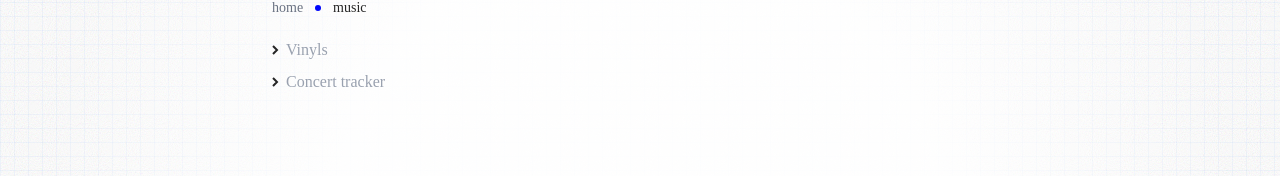
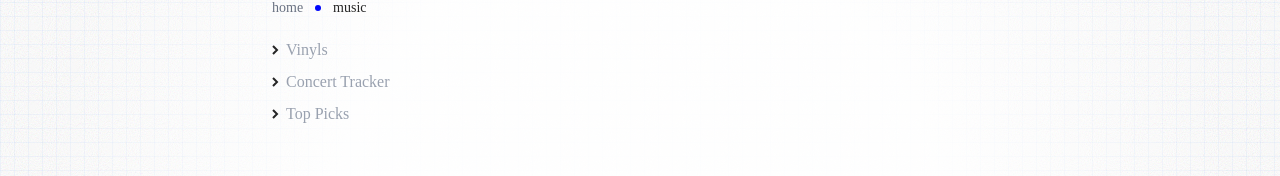
Before and after one commit to damtzi/damitzi.com, a SvelteKit app: page /music in a window 1280 px wide. Shown: the part 166-342 px from the top of the page. Built offline with nearby package versions, Linux system fonts and the light colour scheme.

Commit message:
chore: Use 'let' instead of 'const' for page props

```diff
--- a/src/routes/(site)/+page.svelte
+++ b/src/routes/(site)/+page.svelte
@@ -6,7 +6,7 @@
     import VinylPng from '$lib/assets/images/black-vinyl.png';
     import CdPng from '$lib/assets/images/clear-cd.png';
 
-    const { data }: PageProps = $props();
+    let { data }: PageProps = $props();
 
     const socialLinks = [
         { href: 'https://github.com/damtzi', text: 'github' },
@@ -46,8 +46,8 @@
             privacy and security at every step.
         </p>
         <p>
-            In my spare time, I am keeping up with the NBA, listening to <a href="/music" class="text-gray-400 transition-colors duration-150 ease-out hover:text-pure-blue hover:cursor-pointer">music</a>, running
-            and baking <a href="/bread" class="text-gray-400 transition-colors duration-150 ease-out hover:text-pure-blue hover:cursor-pointer">bread</a>.
+            In my spare time, I am keeping up with the NBA, listening to <a href="/music" class="text-gray-400 transition-colors duration-150 ease-out hover:text-pure-blue hover:cursor-pointer">music</a>, playing sports
+            and <a href="/recipes" class="text-gray-400 transition-colors duration-150 ease-out hover:text-pure-blue hover:cursor-pointer">baking</a> bread.
         </p>
     </div>
 
--- a/src/routes/(site)/music/+page.svelte
+++ b/src/routes/(site)/music/+page.svelte
@@ -4,7 +4,7 @@
     import Breadcrumbs from '$lib/components/breadcrumbs.svelte';
 </script>
 
-<SeoHead title="Music" description="Explore my music collection!" />
+<SeoHead title="Music" description="Explore my music collection and concert tracker" />
 
 <div class="flex flex-col gap-2">
     <h1 class="text-2xl font-serif font-medium">
@@ -27,7 +27,16 @@
                 href="/music/concerts"
                 class="text-gray-400 transition-colors duration-150 ease-out hover:text-pure-blue hover:cursor-pointer"
             >
-                Concert tracker
+                Concert Tracker
+            </a>
+        </li>
+        <li class="flex items-center group gap-2">
+            <Arrow />
+            <a
+                href="/music/top-picks"
+                class="text-gray-400 transition-colors duration-150 ease-out hover:text-pure-blue hover:cursor-pointer"
+            >
+                Top Picks
             </a>
         </li>
     </ul>
--- a/src/routes/(site)/music/vinyls/+page.svelte
+++ b/src/routes/(site)/music/vinyls/+page.svelte
@@ -5,10 +5,10 @@
     import VinylPng from '$lib/assets/images/black-vinyl.png';
     import CdPng from '$lib/assets/images/clear-cd.png';
 
-    const { data }: PageProps = $props();
+    let { data }: PageProps = $props();
 </script>
 
-<SeoHead title="Vinyls" description="Explore my music collection!" />
+<SeoHead title="Vinyls" description="Explore my music collection" />
 
 <div class="flex flex-col gap-2">
     <h1 class="text-2xl font-serif font-medium">
--- a/src/routes/(site)/music/vinyls/[id]/+page.svelte
+++ b/src/routes/(site)/music/vinyls/[id]/+page.svelte
@@ -1,11 +1,14 @@
 <script lang="ts">
     import type { PageProps } from './$types';
+    import SeoHead from '$lib/components/seo-head.svelte';
 
-    const { data }: PageProps = $props();
+    let { data }: PageProps = $props();
 
     const primaryImage = data.vinyl.images.find(image => image.type === 'primary');
     const secondaryImage = data.vinyl.images.find(image => image.type === 'secondary');
 </script>
+
+<SeoHead title={data.vinyl.title} description={`${data.vinyl.title} details`} />
 
 <div class="flex flex-col gap-2">
     <h1 class="text-2xl font-serif font-medium">
```
Also changed, not shown: src/routes/(site)/music/top-picks/+page.svelte (added).
